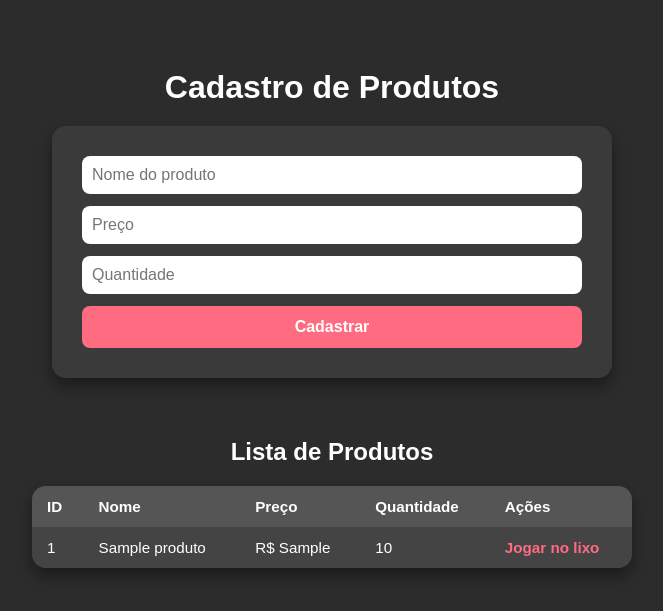
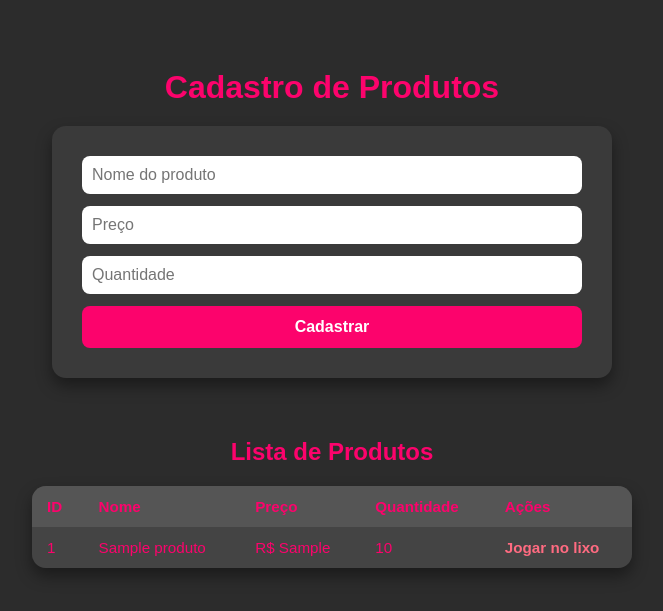
Before and after one commit to higorrvieira/cadastro-produtos, a Flask app: page / in a window 1280 px wide. Shown: the top 611 px of the page, without its empty margins (308-971 px from the left). Run offline with Flask 3, Linux system fonts and the light colour scheme; tables that the repository leaves empty or names only in its code hold one stand-in row (values such as "Sample post").

Commit message:
Atualização final da parte 2

```diff
--- a/templates/index.html
+++ b/templates/index.html
@@ -7,7 +7,7 @@
 
     body {
       background-color: #2c2c2c;
-      color: #fff;
+      color: #fc036c;
       font-family: 'Arial', sans-serif;
       display: flex;
       flex-direction: column;
@@ -50,7 +50,7 @@
       padding: 12px;
       border: none;
       border-radius: 8px;
-      background-color: #ff6b81;
+      background-color: #fc036c;
       color: white;
       font-weight: bold;
       font-size: 1rem;
@@ -59,7 +59,7 @@
     }
 
     button:hover {
-      background-color: #ff4f6a;
+      background-color: #fc036c;
       transform: scale(1.05);
     }
 
@@ -108,10 +108,11 @@
     }
 
     a:hover {
-      color: #ff4f6a;
+      color: #fc036c;
       text-decoration: underline;
       transform: scale(1.05);
     }
+
   </style>
 </head>
 <body>
@@ -134,7 +135,7 @@
       <td>{{ p.nome }}</td>
       <td>R$ {{ p.preco }}</td>
       <td>{{ p.quantidade }}</td>
-      <td><a href="/delete/{{ p.id }}">Jogar no lixo</a></td>
+      <td id="trash"><a href="/delete/{{ p.id }}">Jogar no lixo</a></td>
     </tr>
     {% endfor %}
   </table>
```
